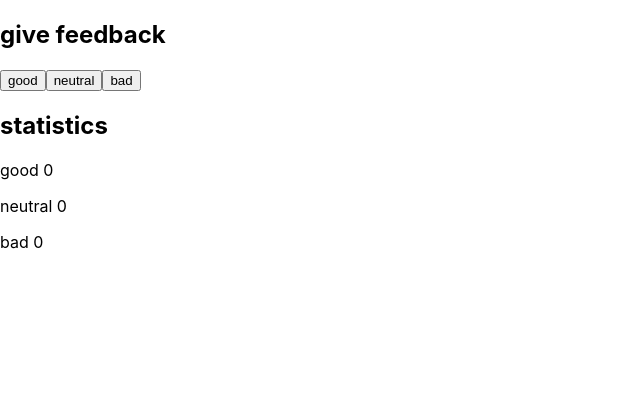
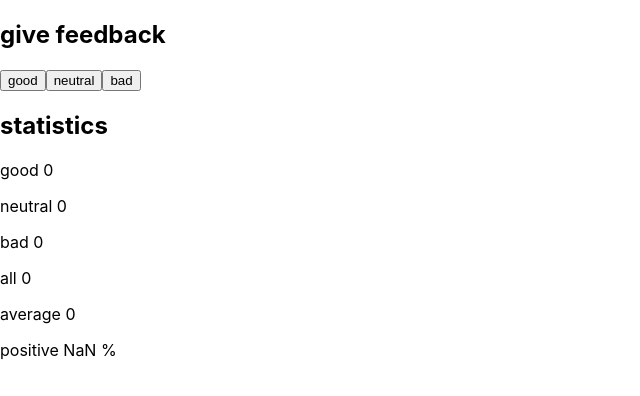
Before and after one commit to jacobdanielrose/fullstackopen_course, a React (Create React App) app in the folder part1/unicafe/: page / in a window 1280 px wide. Shown: the top 396 px of the page, without its empty margins (0-640 px from the left). Built offline with nearby package versions, Linux system fonts and the light colour scheme; the HTML template or start-up script is replaced by a standard one.

Commit message:
exercize 1.7

```diff
--- a/part1/unicafe/src/App.js
+++ b/part1/unicafe/src/App.js
@@ -29,6 +29,11 @@ function App() {
         <p>good {goodValue}</p>
         <p>neutral {neutralValue}</p>
         <p>bad {badValue}</p>
+        <p>all {goodValue + neutralValue + badValue}</p>
+        <p>average {(goodValue * 1 + neutralValue * 0 + badValue * (-1)) / 3}</p>
+        <p>positive {goodValue / (goodValue + neutralValue + badValue) * 100} %</p>
+
+
       </div>
     </>
   );
```
